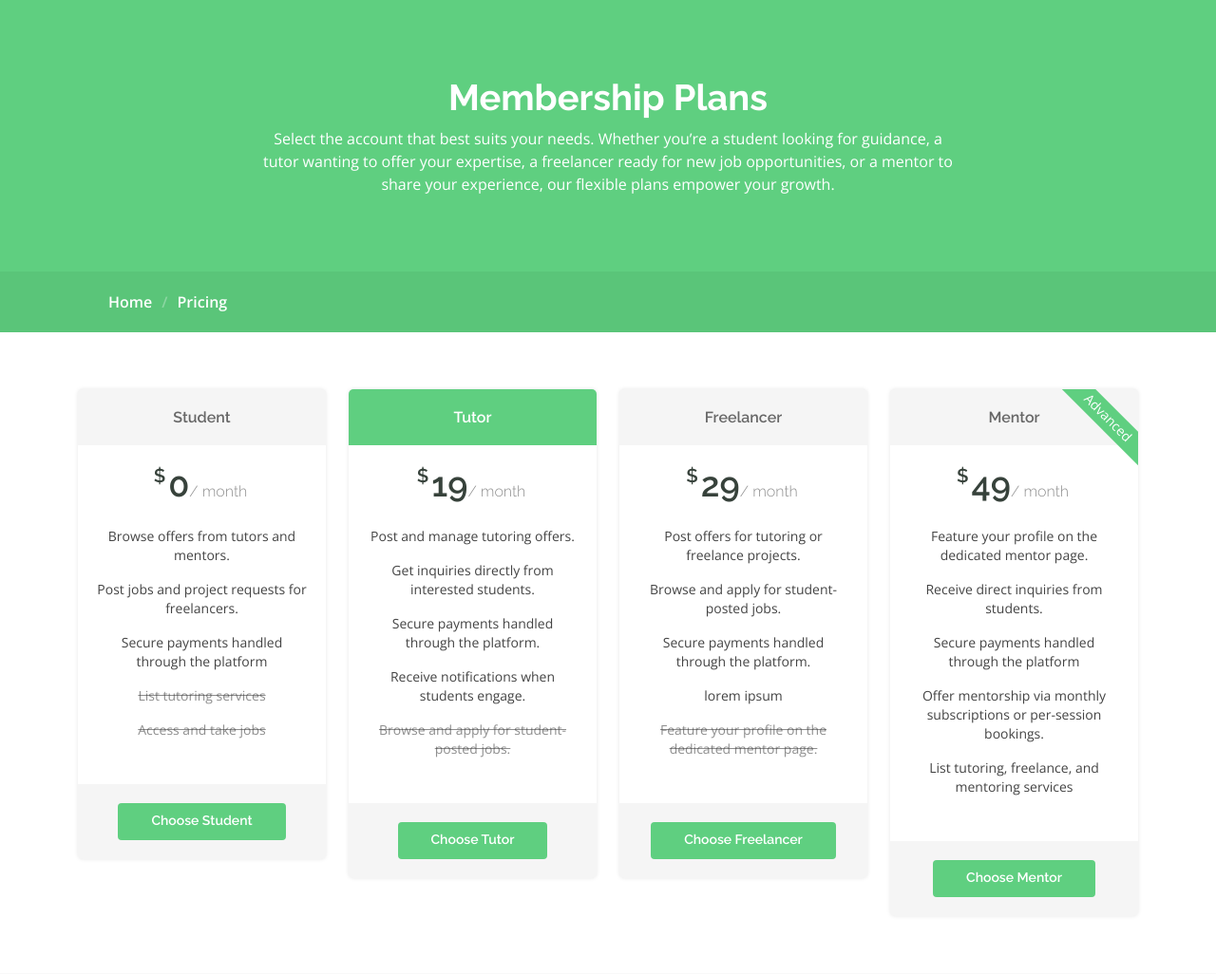
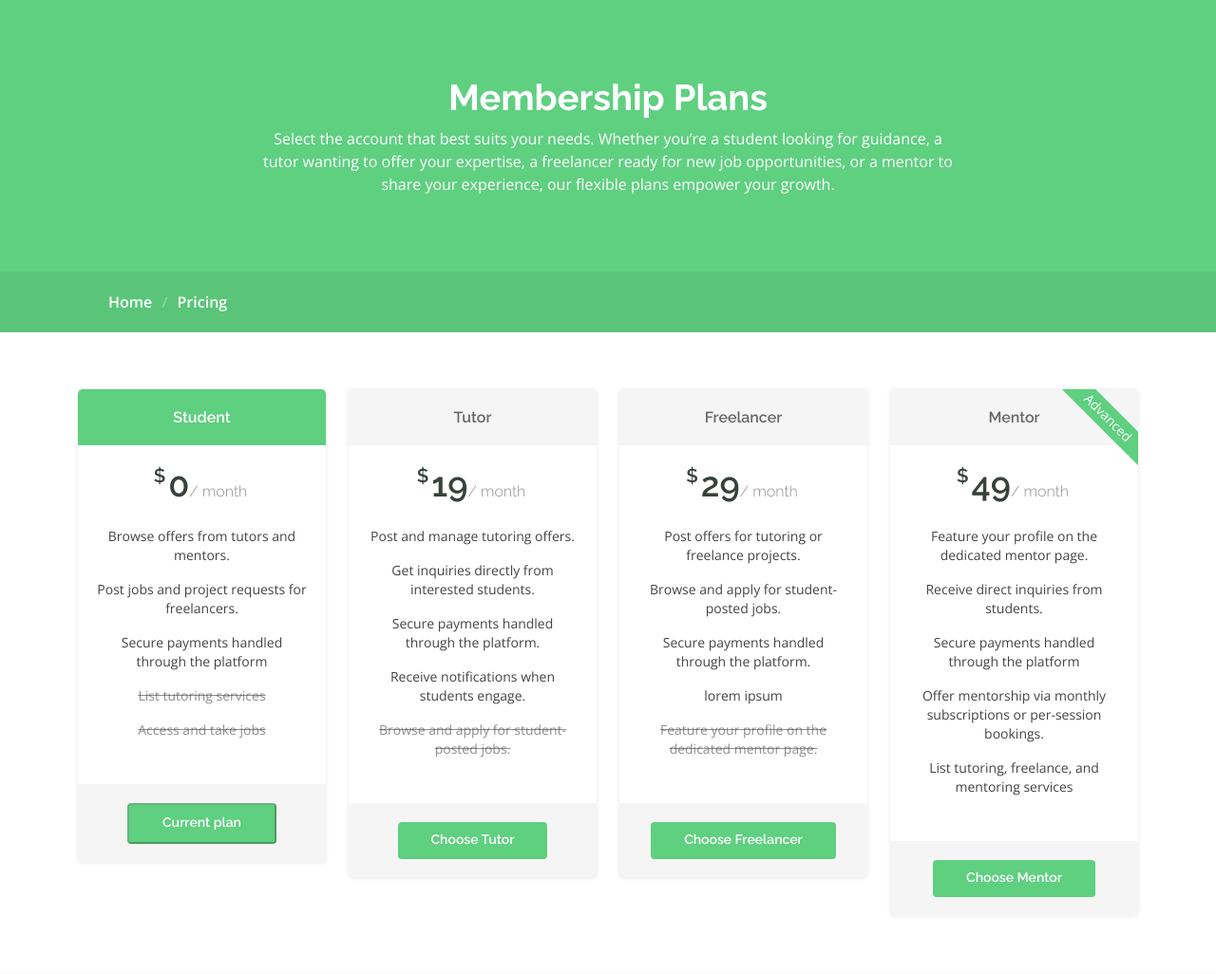
Before and after one commit to Grzegorz-Bartos/mentor-me, a Django app: page /pricing/ in a window 1280 px wide. Shown: the part 91-1117 px from the top of the page at 95% size. Run offline with Django 5.2, Linux system fonts and the light colour scheme; the visitor is signed in with stand-in values (Sample User, id 1); some libraries are stand-ins or nearby versions.

Commit message:
feat(app): plans/roles flow, actionable UI, and auth UX polish

```diff
--- a/subscriptions/views.py
+++ b/subscriptions/views.py
@@ -1,28 +1,62 @@
 from django.contrib import messages
 from django.contrib.auth.decorators import login_required
+from django.db import transaction
 from django.shortcuts import get_object_or_404, redirect
+from django.utils.http import url_has_allowed_host_and_scheme
 from django.views.generic import TemplateView
 
 from users.models import Account
 
-from .models import Plan
+from .models import Plan, Subscription
 
 
 class PricingView(TemplateView):
     template_name = "pricing.html"
+
+    def get_context_data(self, **kwargs):
+        ctx = super().get_context_data(**kwargs)
+        ctx["plans"] = Plan.objects.order_by("level")
+        user = self.request.user
+        ctx["current_plan_level"] = (
+            getattr(user, "role_level", None) if user.is_authenticated else None
+        )
+        return ctx
 
 
 @login_required
 def change_plan(request, plan_id):
     plan = get_object_or_404(Plan, pk=plan_id)
     acc: Account = request.user
-    acc.role_level = plan.level
-    acc.save(update_fields=["role_level"])
-    from .models import Subscription
 
-    sub, _ = Subscription.objects.get_or_create(user=acc, defaults={"plan": plan})
-    sub.plan = plan
-    sub.is_active = True
-    sub.save(update_fields=["plan", "is_active"])
+    if acc.role_level == plan.level:
+        messages.info(request, f"You're already on the {plan.name} plan.")
+        return _redirect_back(request)
+
+    with transaction.atomic():
+        # Keep user's role_level in sync with plan level
+        acc.role_level = plan.level
+        acc.save(update_fields=["role_level"])
+
+        sub, _ = Subscription.objects.select_for_update().get_or_create(
+            user=acc, defaults={"plan": plan}
+        )
+        sub.plan = plan
+        sub.is_active = True
+        sub.save(update_fields=["plan", "is_active"])
+
     messages.success(request, f"Plan changed to {plan.name}.")
-    return redirect("pricing")
+    return _redirect_back(request)
+
+
+def _redirect_back(request):
+    """
+    Redirect to a safe 'next' URL if provided, else back to pricing.
+    """
+    next_url = (
+        request.GET.get("next") or request.META.get("HTTP_REFERER") or "/pricing/"
+    )
+    if not url_has_allowed_host_and_scheme(
+        next_url, allowed_hosts={request.get_host()}
+    ):
+        next_url = "/pricing/"
+    return redirect(next_url)
--- a/templates/pricing.html
+++ b/templates/pricing.html
@@ -22,7 +22,7 @@
                 <div class="container">
                     <ol>
                         <li>
-                            <a href="">Home</a>
+                            <a href="{% url 'home' %}">Home</a>
                         </li>
                         <li class="current">Pricing</li>
                     </ol>
@@ -34,8 +34,9 @@
         <section id="pricing" class="pricing section">
             <div class="container">
                 <div class="row gy-3">
+                    {# -------- Student -------- #}
                     <div class="col-xl-3 col-lg-6" data-aos="fade-up" data-aos-delay="100">
-                        <div class="pricing-item">
+                        <div class="pricing-item{% if user.is_authenticated and current_plan_level == 1 %} featured{% endif %}">
                             <h3>Student</h3>
                             <h4>
                                 <sup>$</sup>0<span>/ month</span>
@@ -48,13 +49,20 @@
                                 <li class="na">Access and take jobs</li>
                             </ul>
                             <div class="btn-wrap">
-                                <a href="{% url 'change-plan' 1 %}" class="btn-buy">Choose Student</a>
+                                {% if user.is_authenticated and current_plan_level == 1 %}
+                                    <button class="btn-buy" disabled>Current plan</button>
+                                {% elif user.is_authenticated %}
+                                    <a href="{% url 'change-plan' 1 %}?next={{ request.path }}"
+                                       class="btn-buy">Choose Student</a>
+                                {% else %}
+                                    <a href="{% url 'login' %}?next={{ request.path }}" class="btn-buy">Choose Student</a>
+                                {% endif %}
                             </div>
                         </div>
                     </div>
-                    <!-- End Pricing Item -->
+                    {# -------- Tutor -------- #}
                     <div class="col-xl-3 col-lg-6" data-aos="fade-up" data-aos-delay="200">
-                        <div class="pricing-item featured">
+                        <div class="pricing-item{% if user.is_authenticated and current_plan_level == 2 %} featured{% endif %}">
                             <h3>Tutor</h3>
                             <h4>
                                 <sup>$</sup>19<span>/ month</span>
@@ -67,13 +75,20 @@
                                 <li class="na">Browse and apply for student-posted jobs.</li>
                             </ul>
                             <div class="btn-wrap">
-                                <a href="{% url 'change-plan' 2 %}" class="btn-buy">Choose Tutor</a>
+                                {% if user.is_authenticated and current_plan_level == 2 %}
+                                    <button class="btn-buy" disabled>Current plan</button>
+                                {% elif user.is_authenticated %}
+                                    <a href="{% url 'change-plan' 2 %}?next={{ request.path }}"
+                                       class="btn-buy">Choose Tutor</a>
+                                {% else %}
+                                    <a href="{% url 'login' %}?next={{ request.path }}" class="btn-buy">Choose Tutor</a>
+                                {% endif %}
                             </div>
                         </div>
                     </div>
-                    <!-- End Pricing Item -->
-                    <div class="col-xl-3 col-lg-6" data-aos="fade-up" data-aos-delay="400">
-                        <div class="pricing-item">
+                    {# -------- Freelancer -------- #}
+                    <div class="col-xl-3 col-lg-6" data-aos="fade-up" data-aos-delay="300">
+                        <div class="pricing-item{% if user.is_authenticated and current_plan_level == 3 %} featured{% endif %}">
                             <h3>Freelancer</h3>
                             <h4>
                                 <sup>$</sup>29<span>/ month</span>
@@ -86,13 +101,20 @@
                                 <li class="na">Feature your profile on the dedicated mentor page.</li>
                             </ul>
                             <div class="btn-wrap">
-                                <a href="{% url 'change-plan' 3 %}" class="btn-buy">Choose Freelancer</a>
+                                {% if user.is_authenticated and current_plan_level == 3 %}
+                                    <button class="btn-buy" disabled>Current plan</button>
+                                {% elif user.is_authenticated %}
+                                    <a href="{% url 'change-plan' 3 %}?next={{ request.path }}"
+                                       class="btn-buy">Choose Freelancer</a>
+                                {% else %}
+                                    <a href="{% url 'login' %}?next={{ request.path }}" class="btn-buy">Choose Freelancer</a>
+                                {% endif %}
                             </div>
                         </div>
                     </div>
-                    <!-- End Pricing Item -->
+                    {# -------- Mentor -------- #}
                     <div class="col-xl-3 col-lg-6" data-aos="fade-up" data-aos-delay="400">
-                        <div class="pricing-item">
+                        <div class="pricing-item{% if user.is_authenticated and current_plan_level == 4 %} featured{% endif %}">
                             <span class="advanced">Advanced</span>
                             <h3>Mentor</h3>
                             <h4>
@@ -106,11 +128,17 @@
                                 <li>List tutoring, freelance, and mentoring services</li>
                             </ul>
                             <div class="btn-wrap">
-                                <a href="{% url 'change-plan' 4 %}" class="btn-buy">Choose Mentor</a>
+                                {% if user.is_authenticated and current_plan_level == 4 %}
+                                    <button class="btn-buy" disabled>Current plan</button>
+                                {% elif user.is_authenticated %}
+                                    <a href="{% url 'change-plan' 4 %}?next={{ request.path }}"
+                                       class="btn-buy">Choose Mentor</a>
+                                {% else %}
+                                    <a href="{% url 'login' %}?next={{ request.path }}" class="btn-buy">Choose Mentor</a>
+                                {% endif %}
                             </div>
                         </div>
                     </div>
-                    <!-- End Pricing Item -->
                 </div>
             </div>
         </section>
```
